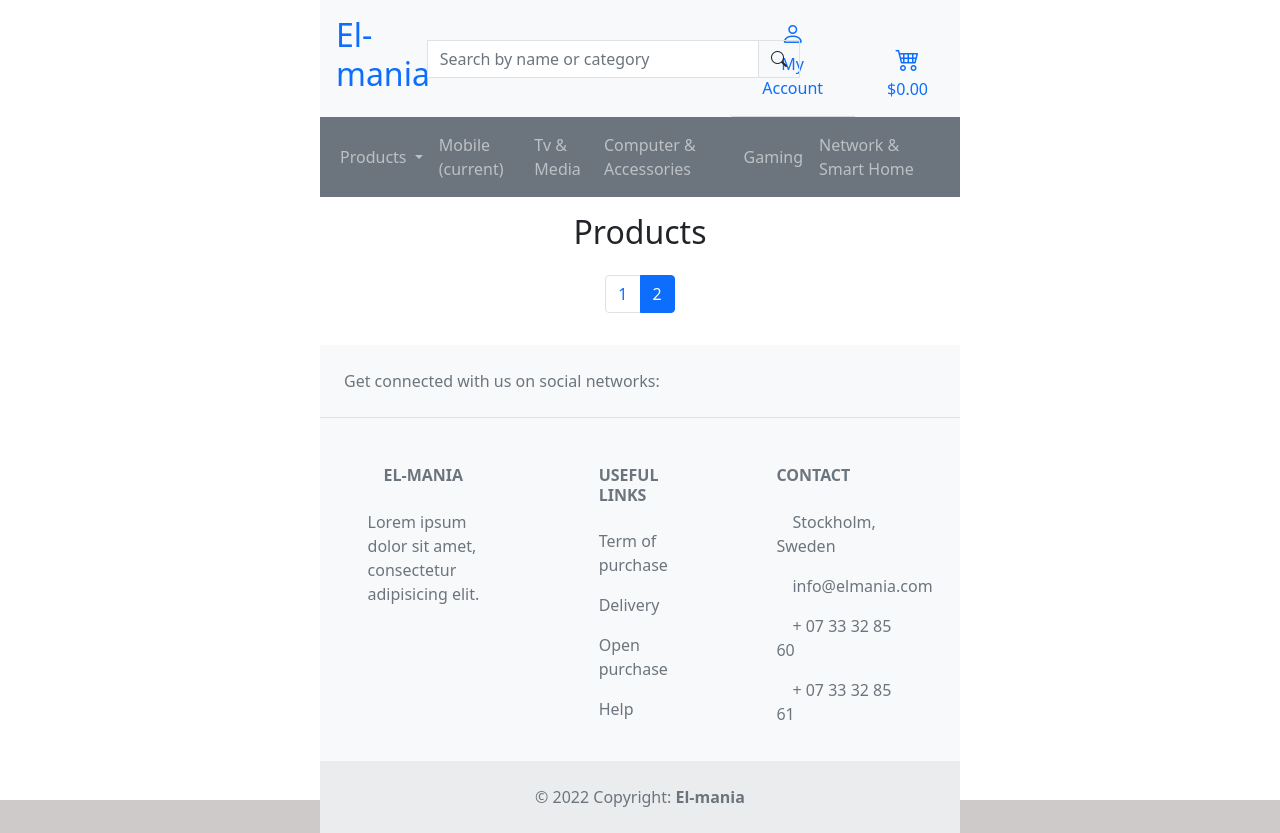
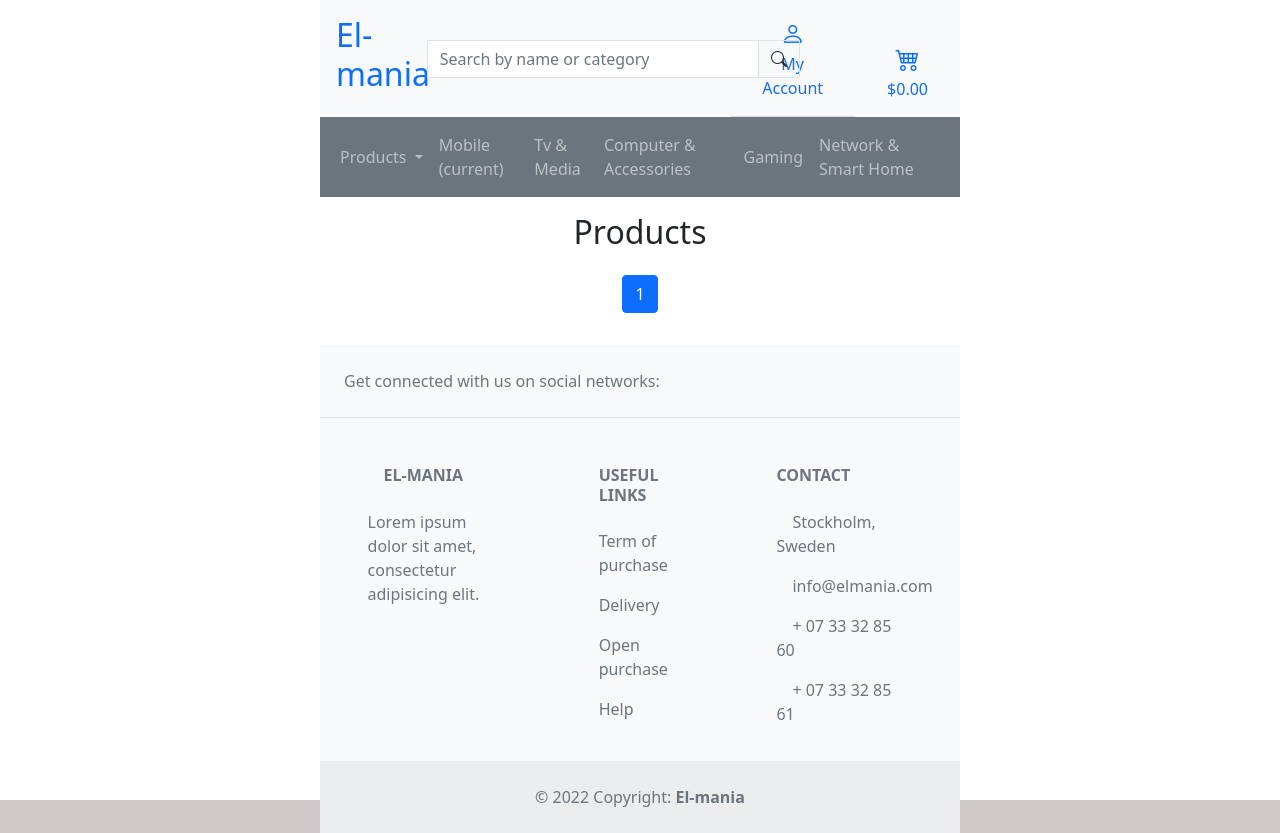
Before and after one commit to AntociM/El-mania, a Django app: page /products in a window 1280 px wide. Run offline with Django 3.2, Linux system fonts and the light colour scheme; data that the repository does not hold is empty.

Commit message:
Fix the pagination links

```diff
--- a/store/templates/store/products.html
+++ b/store/templates/store/products.html
@@ -2,6 +2,7 @@
 {% load static %}
 
 {% block content %}
+<!-- Page Header -->
 <div class="overlay"></div>
 <div class="container-fluid">
     <div class="row">
@@ -22,13 +23,12 @@
                         <div class="d-flex flex-row">
                             <!-- Rating -->
                             <span class="mt-5">Rating: </span>
-
                             <div class="mr-2 mt-5">
-                                <i class="bi bi-star-fill text-success"> </i>
-                                <i class="bi bi-star-fill text-success"> </i>
+                                <i class="bi bi-star-fill text-success"> </i> {{ i.rating }} / 6
+                                <!-- <i class="bi bi-star-fill text-success"> </i>
                                 <i class="bi bi-star-half text-success"> </i>
                                 <i class="bi bi-star text-success"> </i>
-                                <i class="bi bi-star text-success"> </i>
+                                <i class="bi bi-star text-success"> </i> -->
                             </div>
                         </div>
                     </div>
@@ -46,21 +46,23 @@
         </div>
     </div>
     {% endfor %}
+
+    <!-- Pagination -->
     <div class=" col-sm-12 col-lg-6 offset-lg-3 pagination justify-content-center mt-3">
-        <nav aria-label="...">
+        <nav aria-label="page-number">
             <ul class="pagination">
                 {% if page_obj.has_previous %}
                 <li class="page-item">
                     <a class="page-link" href="?page={{ page_obj.previous_page_number }}" tabindex="-1">Previous</a>
                 </li>
+                <li class="page-item"><a class="page-link" href="?page={{ page_obj.previous_page_number }}">{{ page_obj.previous_page_number }}</a></li>
                 {% endif %}
-                <li class="page-item"><a class="page-link" href="#">1</a></li>
+
                 <li class="page-item active">
-                    <a class="page-link" href="?page={{ page_obj.current_page_number }}">2 <span
-                            class="sr-only"></span></a>
+                    <a class="page-link" href="?page={{ page_obj.number }}">{{ page_obj.number }}</a>
                 </li>
                 {% if page_obj.has_next %}
-                <li class="page-item"><a class="page-link" href="#">3</a></li>
+                <li class="page-item"><a class="page-link" href="?page={{ page_obj.next_page_number }}">{{ page_obj.next_page_number }}</a></li>
                 <li class="page-item">
                     <a class="page-link" href="?page={{ page_obj.next_page_number }}">Next</a>
                 </li>
--- a/templates/includes/main-nav.html
+++ b/templates/includes/main-nav.html
@@ -17,7 +17,7 @@
             <a class="dropdown-item" href="#">By Price</a>
             <a class="dropdown-item" href="#">By Category</a>
             <a class="dropdown-item" href="#">By Rating</a>
-            <a class="dropdown-item" href="#">All Products</a>
+            <a class="dropdown-item" href="{% url 'products'%}">All Products</a>
           </div>
         </li>
 
```
